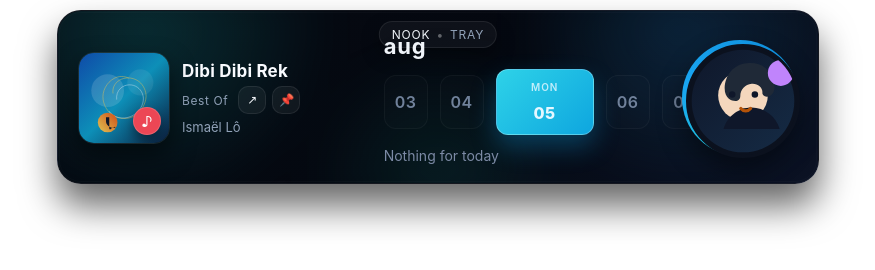
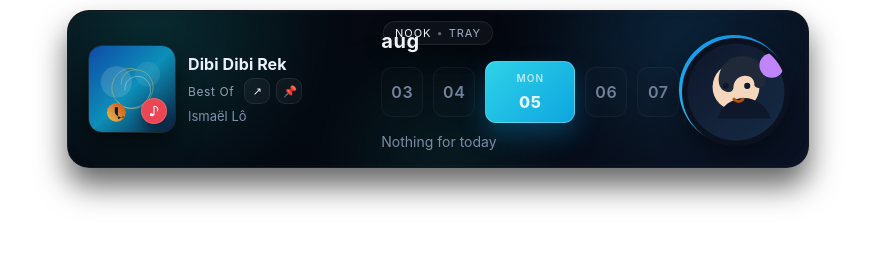
Before and after one commit to code404m/Smootie, an Electron app: page index.html in a window 1280 px wide. Shown: the whole page, without its empty margins (202-1077 px from the left). Drawn offline with Linux system fonts and the light colour scheme.

Commit message:
Tighten island sizing and spacing

```diff
--- a/main.js
+++ b/main.js
@@ -5,8 +5,8 @@ const path = require("path");
 let win;
 let isHidden = false;
 
-const NOTCH_WIDTH = 760;
-const NOTCH_HEIGHT = 150;
+const NOTCH_WIDTH = 700;
+const NOTCH_HEIGHT = 128;
 
 // ---------------- HIDE / SHOW (REAL HIDE) ----------------
 function hideIsland() {
--- a/style.css
+++ b/style.css
@@ -8,9 +8,9 @@
   --muted: #91a2b8;
   --accent: #1fb5d5;
   --badge: #f24e60;
-  --card-radius: 24px;
+  --card-radius: 22px;
   --small-radius: 12px;
-  --shadow: 0 22px 36px rgba(0, 0, 0, 0.6);
+  --shadow: 0 18px 30px rgba(0, 0, 0, 0.6);
 }
 
 html, body {
@@ -30,11 +30,11 @@ html, body {
   top: 10px;
   left: 50%;
   transform: translateX(-50%);
-  width: 720px;
-  height: 138px;
-  padding: 18px 20px 16px;
+  width: 700px;
+  height: 128px;
+  padding: 14px 20px 14px;
   display: grid;
-  grid-template-columns: 1.2fr 1fr 0.65fr;
+  grid-template-columns: 1.1fr 0.9fr 0.65fr;
   gap: 16px;
   align-items: center;
   background: linear-gradient(140deg, #060a12 0%, #050810 55%, #0b1224 100%);
@@ -84,15 +84,15 @@ html, body {
   transform: translateX(-50%);
   display: inline-flex;
   align-items: center;
-  gap: 6px;
-  padding: 5px 12px;
-  background: rgba(255, 255, 255, 0.04);
+  gap: 5px;
+  padding: 4px 11px;
+  background: rgba(255, 255, 255, 0.035);
   border-radius: 999px;
   border: 1px solid rgba(255, 255, 255, 0.08);
   box-shadow: 0 8px 18px rgba(0, 0, 0, 0.35);
-  color: var(--muted);
-  font-size: 12px;
-  letter-spacing: 0.8px;
+  color: #a3b4cb;
+  font-size: 11px;
+  letter-spacing: 1px;
   text-transform: uppercase;
 }
 
@@ -112,9 +112,9 @@ html, body {
 
 .album-art {
   position: relative;
-  width: 90px;
-  height: 90px;
-  border-radius: 16px;
+  width: 86px;
+  height: 86px;
+  border-radius: 14px;
   overflow: hidden;
   box-shadow: 0 12px 24px rgba(0, 0, 0, 0.5);
   border: 1px solid rgba(255, 255, 255, 0.08);
@@ -130,13 +130,13 @@ html, body {
   position: absolute;
   right: 8px;
   bottom: 8px;
-  width: 26px;
-  height: 26px;
+  width: 24px;
+  height: 24px;
   background: #ec4655;
   border-radius: 50%;
   display: grid;
   place-items: center;
-  font-size: 14px;
+  font-size: 13px;
   color: #fff;
   box-shadow: 0 6px 12px rgba(0, 0, 0, 0.4);
   border: 1px solid rgba(255, 255, 255, 0.14);
@@ -145,21 +145,22 @@ html, body {
 .track-details {
   display: flex;
   flex-direction: column;
-  gap: 5px;
+  gap: 4px;
   min-width: 0;
 }
 
 .track-title {
-  font-size: 17px;
+  font-size: 16px;
   font-weight: 700;
-  letter-spacing: 0.2px;
-  color: #f9fbff;
+  letter-spacing: 0.1px;
+  color: #eaf1fc;
 }
 
 .track-subtitle-row {
   display: flex;
   align-items: center;
   gap: 10px;
+  width: 100%;
 }
 
 .track-subtitle {
@@ -171,16 +172,17 @@ html, body {
 .track-actions {
   display: flex;
   gap: 6px;
+  margin-left: auto;
 }
 
 .control-btn {
-  width: 28px;
-  height: 28px;
+  width: 26px;
+  height: 26px;
   border: 1px solid rgba(255, 255, 255, 0.08);
-  background: rgba(255, 255, 255, 0.05);
+  background: rgba(255, 255, 255, 0.04);
   color: #f5f7fb;
-  border-radius: 10px;
-  font-size: 12px;
+  border-radius: 9px;
+  font-size: 11px;
   cursor: pointer;
   transition: all 0.2s ease;
 }
@@ -192,20 +194,20 @@ html, body {
 
 .track-artist {
   font-size: 13px;
-  color: var(--muted);
+  color: #7e91ad;
 }
 
 .center-pane {
   flex-direction: column;
   align-items: flex-start;
   justify-content: center;
-  gap: 10px;
+  gap: 8px;
 }
 
 .month-label {
-  font-size: 22px;
+  font-size: 20px;
   font-weight: 700;
-  letter-spacing: 0.8px;
+  letter-spacing: 0.6px;
   text-transform: lowercase;
   align-self: flex-start;
 }
@@ -213,13 +215,13 @@ html, body {
 .day-strip {
   display: flex;
   align-items: center;
-  gap: 12px;
+  gap: 10px;
 }
 
 .day {
-  min-width: 42px;
-  height: 52px;
-  border-radius: 12px;
+  min-width: 40px;
+  height: 48px;
+  border-radius: 11px;
   background: rgba(255, 255, 255, 0.02);
   color: var(--text);
   display: grid;
@@ -231,22 +233,22 @@ html, body {
 
 .day.muted {
   color: #71829b;
-  background: rgba(255, 255, 255, 0.01);
+  background: rgba(255, 255, 255, 0.012);
 }
 
 .day.active {
-  min-width: 72px;
+  min-width: 64px;
   padding: 6px 12px;
   background: linear-gradient(135deg, #2ed2e8 0%, #0ea6df 100%);
   color: #e5f7ff;
-  border: 1px solid rgba(255, 255, 255, 0.25);
-  box-shadow: 0 12px 26px rgba(14, 165, 233, 0.32);
+  border: 1px solid rgba(255, 255, 255, 0.22);
+  box-shadow: 0 12px 26px rgba(14, 165, 233, 0.3);
 }
 
 .day .dow {
   font-size: 10px;
   letter-spacing: 1px;
-  opacity: 0.82;
+  opacity: 0.78;
 }
 
 .day .date {
@@ -266,10 +268,10 @@ html, body {
 
 .avatar-ring {
   position: relative;
-  width: 108px;
-  height: 108px;
+  width: 102px;
+  height: 102px;
   border-radius: 50%;
-  padding: 4px;
+  padding: 3.5px;
   background: conic-gradient(from 160deg, #20d2cb, #19a6f2, #0f8fdc, #20d2cb);
   box-shadow: 0 12px 26px rgba(0, 0, 0, 0.46);
 }
```
